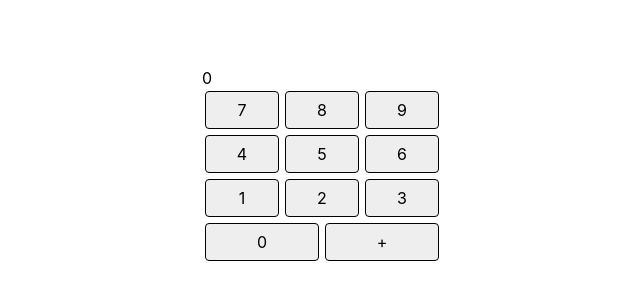
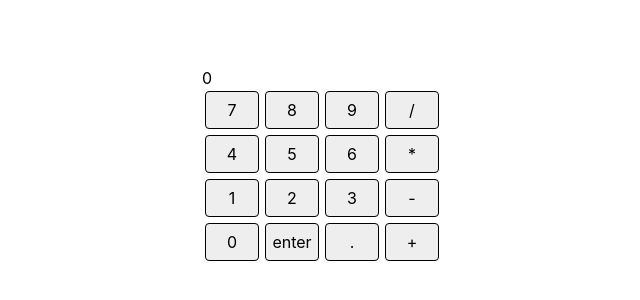
Before and after one commit to sofacles/calculator, a React (Create React App) app: page / in a window 1280 px wide. Shown: the part 134-434 px from the top of the page, without its empty margins (318-958 px from the left). Built offline with nearby package versions, Linux system fonts and the light colour scheme.

Commit message:
replacement of useReducer with redux

```diff
--- /dev/null
+++ b/src/EnterKey.js
@@ -0,0 +1,15 @@
+import React from "react";
+import Key from "./Key";
+import { connect } from "react-redux";
+
+const EnterKey = ({ command }) => {
+  return <Key onPress={command} text="enter" />;
+};
+
+export default connect(null, function(dispatch) {
+  return {
+    command: () => {
+      dispatch({ type: "ENTER" });
+    }
+  };
+})(EnterKey);
--- a/src/KeyPadSmall.js
+++ b/src/KeyPadSmall.js
@@ -1,6 +1,7 @@
 import React from "react";
 import NumberKey from "./NumberKey";
 import OperationKey from "./OperationKey";
+import EnterKey from "./EnterKey"
 
 const KeyPad = () => {
   const CalculatorStyle = {
@@ -17,7 +18,6 @@ const KeyPad = () => {
     WebkitAlignItems: "stretch"
   };
 
-  // It would be good to figure out a less brittle way to make one of the buttons 2x wider
 
   return (
     <div style={CalculatorStyle}>
@@ -25,21 +25,24 @@ const KeyPad = () => {
         <NumberKey number={7} key={7} />
         <NumberKey number={8} key={8} />
         <NumberKey number={9} key={9} />
+        <OperationKey opCode="DIVIDE" text="/" key="divide" />
       </div>
       <div style={KeyPadRowStyle}>
         <NumberKey number={4} key={4} />
         <NumberKey number={5} key={5} />
         <NumberKey number={6} key={6} />
+        <OperationKey opCode="MULTIPLY" text="*" key="multiply" />
       </div>
       <div style={KeyPadRowStyle}>
         <NumberKey number={1} key={1} />
         <NumberKey number={2} key={2} />
         <NumberKey number={3} key={3} />
+        <OperationKey text="-" opCode="SUBTRACT" key={"subtract"} />
       </div>
       <div style={KeyPadRowStyle}>
         <NumberKey number={0} key={0} />
-        {/* <EnterKey key="enter" />
-            <NumberKey number={"."} key="decimal" /> */}
+        <EnterKey key="enter" />
+        <NumberKey number={"."} key="decimal" />
         <OperationKey text="+" opCode="ADD" key={"plus"} />
       </div>
     </div>
--- a/src/OperationKey.js
+++ b/src/OperationKey.js
@@ -1,19 +1,15 @@
-import React, { useContext} from "react";
+import React from "react";
 import Key from "./Key";
 import { connect } from "react-redux";
 
-const OperationKey = ({text, doOperation}) => {
-    return (
-        <>
-            <Key text={text} onPress={doOperation} />
-        </>
-    );
+const OperationKey = ({ text, doOperation }) => {
+  return <Key text={text} onPress={doOperation} />;
 };
 
-
-export default connect (null,
-function(dispatch, props){
-    return {
-        doOperation: () => { dispatch({type: props.opCode})}
+export default connect(null, function(dispatch, props) {
+  return {
+    doOperation: () => {
+      dispatch({ type: props.opCode });
     }
+  };
 })(OperationKey);
```
